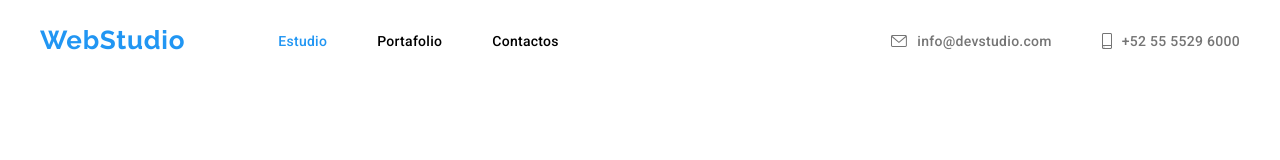
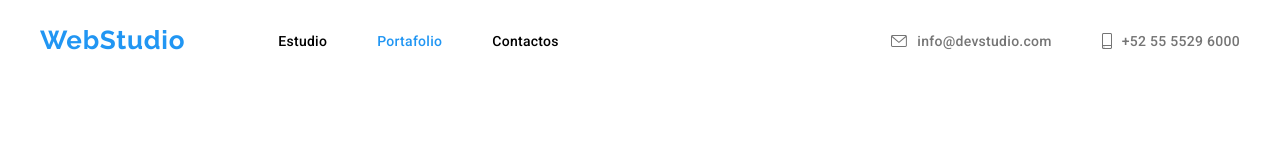
Before and after one commit to anthonyreinomora/goit-markup-hw-04, a plain HTML site: page portafolio.html in a window 1280 px wide. Shown: the top 160 px of the page. Drawn offline with nearby package versions, Linux system fonts and the light colour scheme.

Commit message:
Second Commit

```diff
--- a/portafolio.html
+++ b/portafolio.html
@@ -17,10 +17,10 @@
           <a class="iconpage link" href="./index.html">WebStudio</a>
           <ul class="navigationpage">
             <li class="navigationlist">
-              <a class="navigationpagelink link curren" href="./index.html">Estudio</a>
+              <a class="navigationpagelink link" href="./index.html">Estudio</a>
             </li>
             <li class="navigationlist">
-              <a class="navigationpagelink link" href="./portafolio.html">Portafolio</a>
+              <a class="navigationpagelink link curren" href="./portafolio.html">Portafolio</a>
             </li>
             <li class="navigationlist">
               <a class="navigationpagelink link" href="#">Contactos</a>
```
